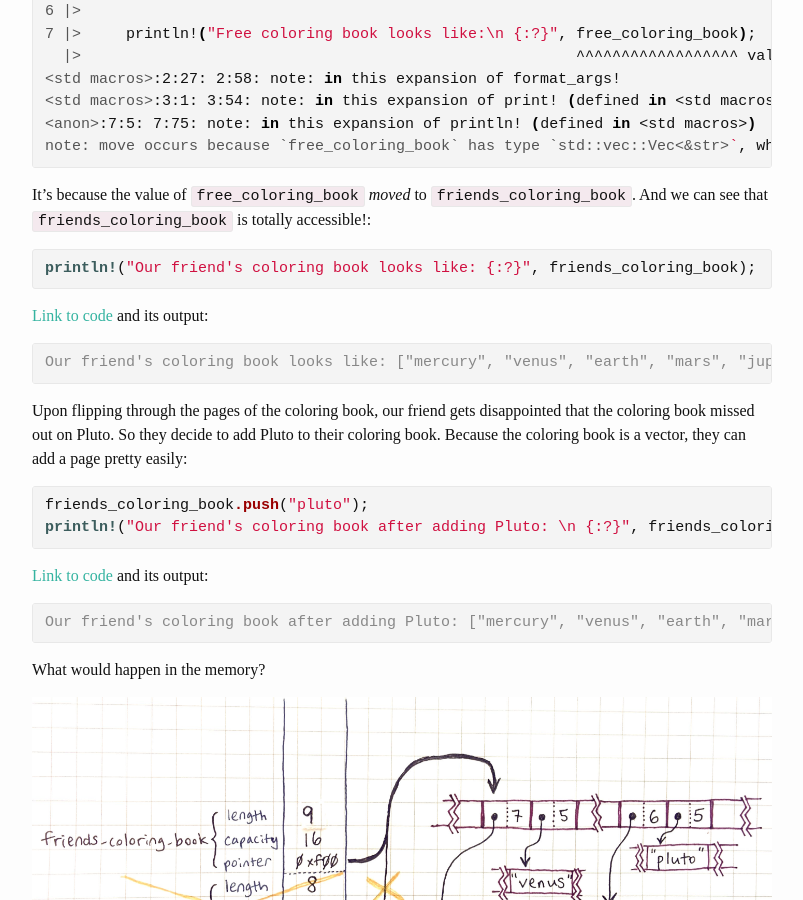
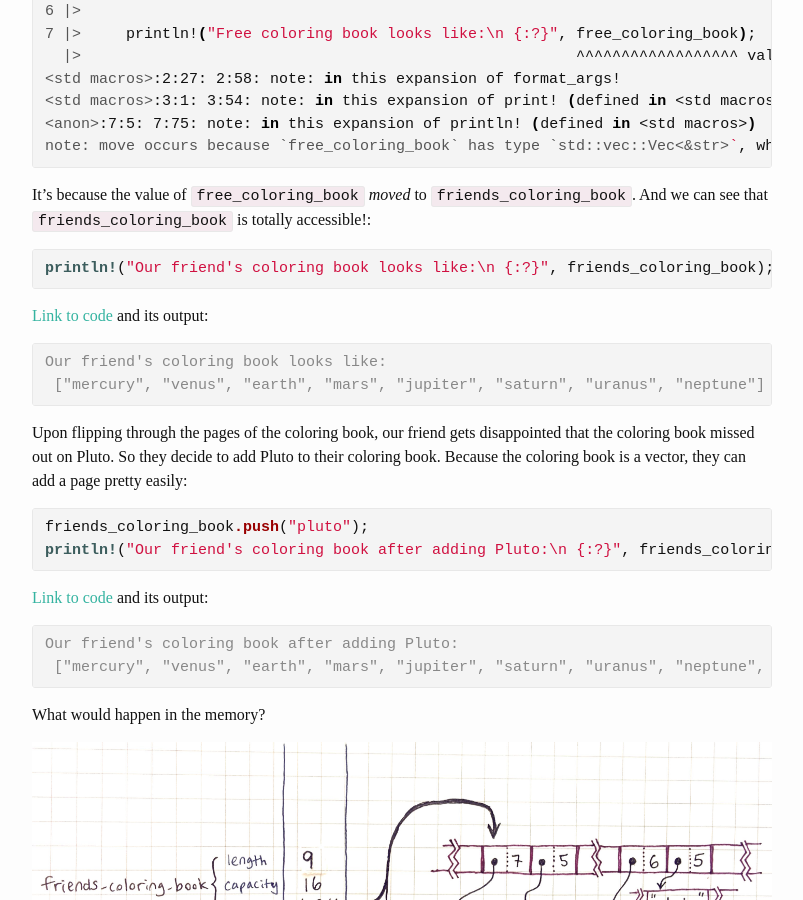
Before and after one commit to jeenalee/blog, a Jekyll site: the page built from _posts/2016-08-29-move-clone-copy.md, in a window 1280 px wide and 900 px high, scrolled down 2903 px. Shown: the whole window, without its empty margins (238-1041 px from the left). Built offline with Jekyll 4.4.1, drawn with Linux system fonts in a browser that asks for light colours; some web fonts are replaced.

```diff
--- a/_posts/2016-08-29-move-clone-copy.md
+++ b/_posts/2016-08-29-move-clone-copy.md
@@ -145,13 +145,14 @@ It's because the value of `free_coloring_book` *moved* to
 is totally accessible!:
 
 {% highlight rust %}
-println!("Our friend's coloring book looks like: {:?}", friends_coloring_book);
+println!("Our friend's coloring book looks like:\n {:?}", friends_coloring_book);
 {% endhighlight %}
 
 [Link to code](https://is.gd/SC86Xx) and its output:
 
 {% highlight console %}
-Our friend's coloring book looks like: ["mercury", "venus", "earth", "mars", "jupiter", "saturn", "uranus", "neptune"]
+Our friend's coloring book looks like:
+ ["mercury", "venus", "earth", "mars", "jupiter", "saturn", "uranus", "neptune"]
 {% endhighlight %}
 
 Upon flipping through the pages of the coloring book, our friend gets
@@ -161,13 +162,14 @@ is a vector, they can add a page pretty easily:
 
 {% highlight rust %}
 friends_coloring_book.push("pluto");
-println!("Our friend's coloring book after adding Pluto: \n {:?}", friends_coloring_book);
+println!("Our friend's coloring book after adding Pluto:\n {:?}", friends_coloring_book);
 {% endhighlight %}
 
 [Link to code](https://is.gd/J470Yw) and its output:
 
 {% highlight console %}
-Our friend's coloring book after adding Pluto: ["mercury", "venus", "earth", "mars", "jupiter", "saturn", "uranus", "neptune", "pluto"]
+Our friend's coloring book after adding Pluto:
+ ["mercury", "venus", "earth", "mars", "jupiter", "saturn", "uranus", "neptune", "pluto"]
 {% endhighlight %}
 
 What would happen in the memory?
@@ -208,8 +210,10 @@ println!("Our friend's coloring book:\n {:?}", friends_coloring_book);
 [Link to code](https://is.gd/vh9Cdm) and its output:
 
 {% highlight console %}
-My coloring book after removing Pluto: ["mercury", "venus", "earth", "mars", "jupiter", "saturn", "uranus", "neptune"]
-Our friend's coloring book: ["mercury", "venus", "earth", "mars", "jupiter", "saturn", "uranus", "neptune", "pluto"]
+My coloring book after removing Pluto:
+ ["mercury", "venus", "earth", "mars", "jupiter", "saturn", "uranus", "neptune"]
+Our friend's coloring book:
+ ["mercury", "venus", "earth", "mars", "jupiter", "saturn", "uranus", "neptune", "pluto"]
 {% endhighlight %}
 
 `my_coloring_book` and `friends_coloring_book` are different! They are
```
